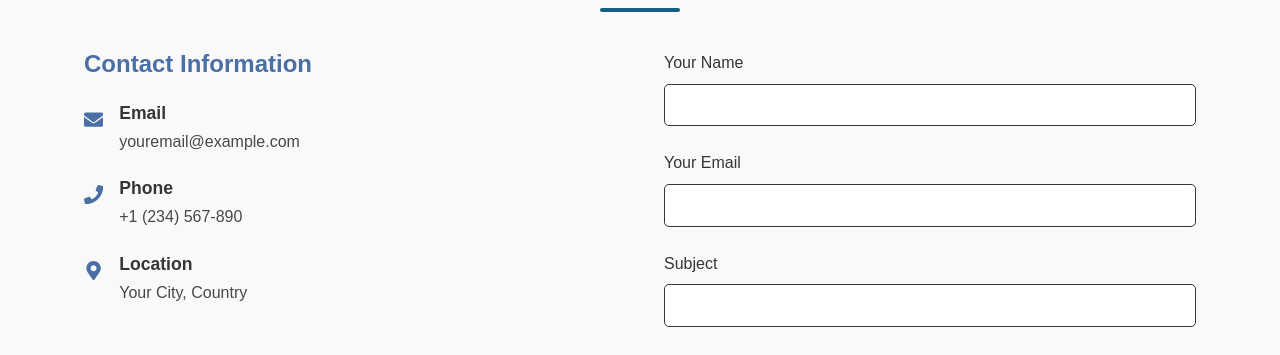
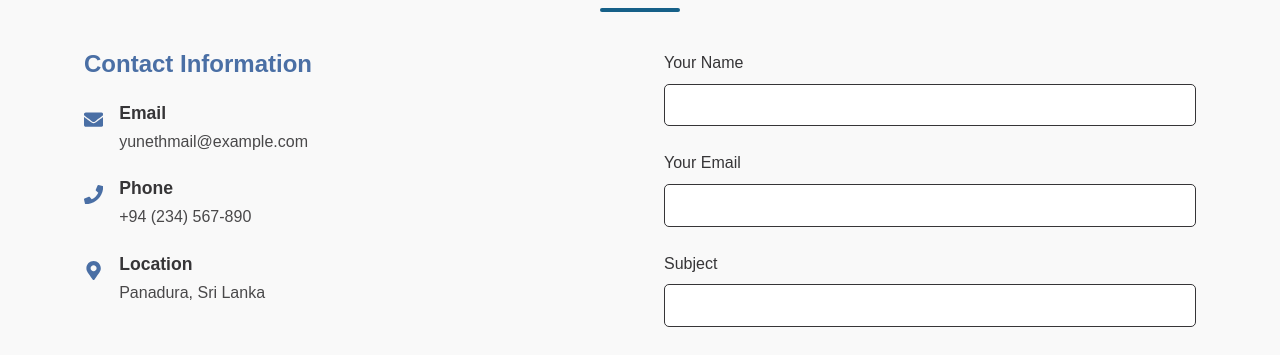
Before and after one commit to Yuneth/Modern-React-Portfolio, a React (Create React App) app: page / in a window 1280 px wide. Shown: the part 4740-5095 px from the top of the page. Built offline with nearby package versions, Linux system fonts and the light colour scheme.

Commit message:
update Contact section

```diff
--- a/src/components/Contact.js
+++ b/src/components/Contact.js
@@ -138,7 +138,7 @@ const Contact = () => {
               </ContactIcon>
               <ContactText>
                 <h4>Email</h4>
-                <a href="mailto:youremail@example.com">youremail@example.com</a>
+                <a href="mailto:youremail@example.com">yunethmail@example.com</a>
               </ContactText>
             </ContactItem>
 
@@ -148,7 +148,7 @@ const Contact = () => {
               </ContactIcon>
               <ContactText>
                 <h4>Phone</h4>
-                <a href="tel:+1234567890">+1 (234) 567-890</a>
+                <a href="tel:+1234567890">+94 (234) 567-890</a>
               </ContactText>
             </ContactItem>
 
@@ -158,7 +158,7 @@ const Contact = () => {
               </ContactIcon>
               <ContactText>
                 <h4>Location</h4>
-                <p>Your City, Country</p>
+                <p>Panadura, Sri Lanka</p>
               </ContactText>
             </ContactItem>
           </ContactInfo>
```
